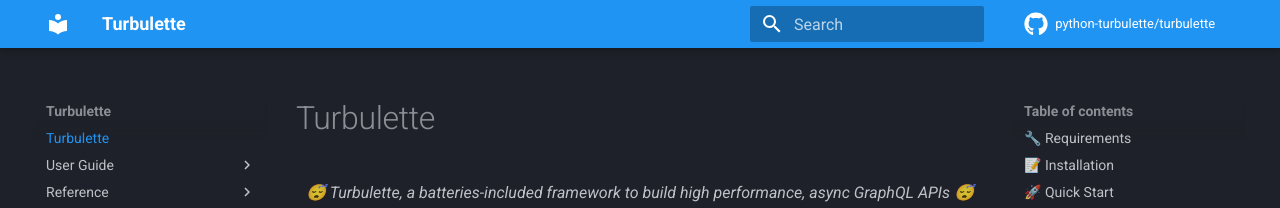
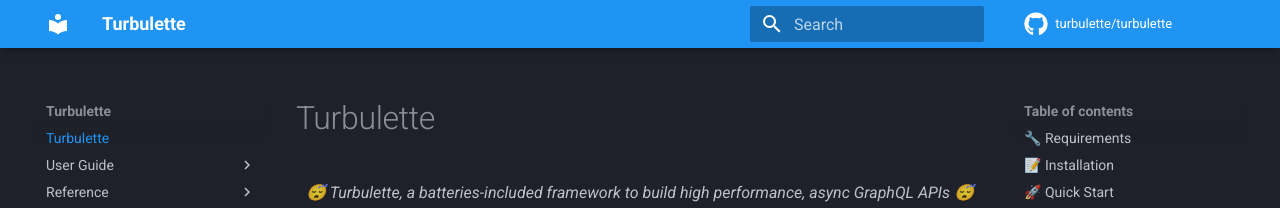
Before and after one commit to turbulette/turbulette, an MkDocs documentation site: the page built from docs/index.md, in a window 1280 px wide. Shown: the top 208 px of the page. Built offline with MkDocs 1.6.1 and Material for MkDocs 9.7.7, drawn with Linux system fonts in a browser that asks for light colours; comment, search, counter and statistics services are not loaded.

Commit message:
📝 docs: fix social links

```diff
--- a/docs/index.md
+++ b/docs/index.md
@@ -14,7 +14,7 @@
     <img src="https://app.codacy.com/project/badge/Grade/e244bb031e044079af419dabd40bb7fc"/>
 </a>
 <a class="badge" href="http://mypy-lang.org/">
-    <img src="http://www.mypy-lang.org/static/mypy_badge.svg" alt="mypy"/>
+    <img src="https://img.shields.io/badge/mypy-checked-blue" alt="mypy"/>
 </a>
 <a class="badge" href="https://github.com/psf/black">
     <img src="https://img.shields.io/badge/code%20style-black-000000.svg" alt="black"/>
--- a/mkdocs.yml
+++ b/mkdocs.yml
@@ -1,8 +1,8 @@
 site_name: Turbulette
 site_description: Turbulette - A batteries-included framework to build high performance, fully async GraphQL APIs
-repo_url: https://github.com/python-turbulette/turbulette
-repo_name: python-turbulette/turbulette
-site_url: https://python-turbulette.github.io/
+repo_url: https://github.com/turbulette/turbulette
+repo_name: turbulette/turbulette
+site_url: https://turbulette.github.io/turbulette/
 theme:
   name: material
   palette:
@@ -86,7 +86,7 @@ extra_css:
 extra:
   social:
     - icon: fontawesome/brands/github
-      link: https://github.com/python-turbulette/turbulette/
+      link: https://github.com/turbulette/turbulette
     - icon: fontawesome/brands/gitter
       link: https://gitter.im/turbulette/turbulette
 google_analytics:
```
